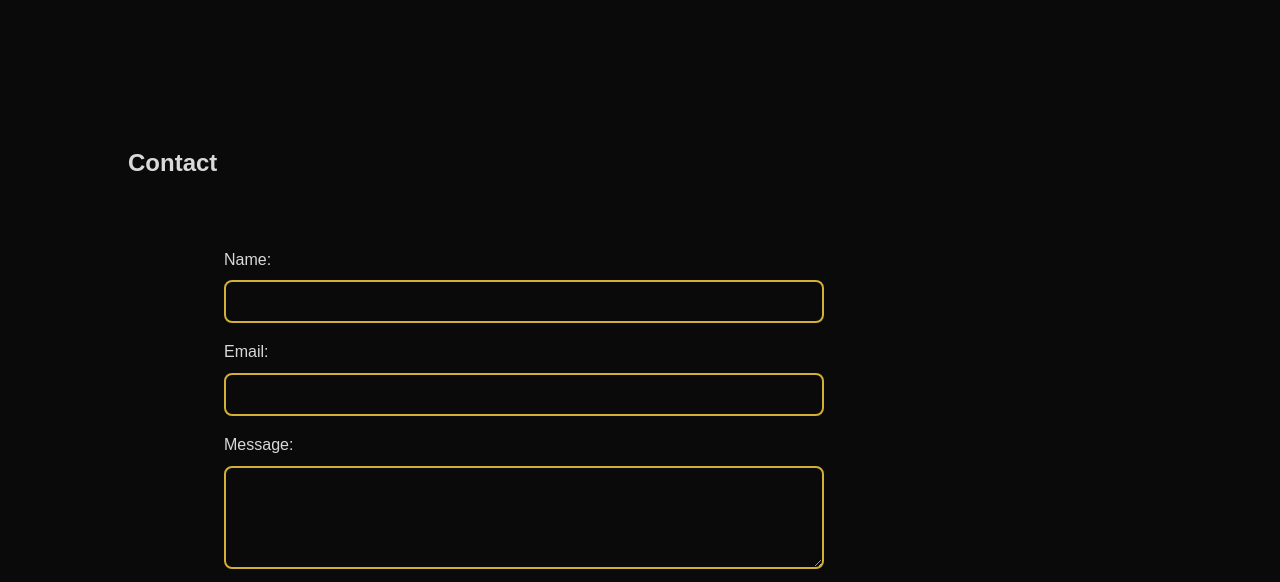
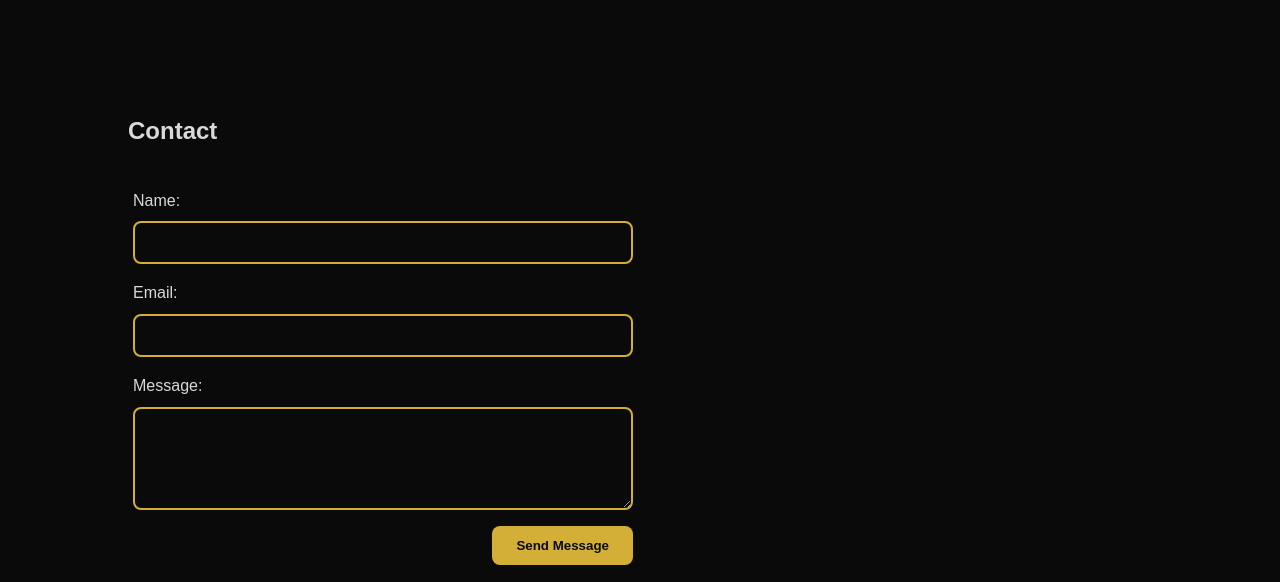
Before and after one commit to nicurrego/portfolio-site, a plain HTML site: page index.html in a window 1280 px wide. Shown: the part 1752-2334 px from the top of the page. Drawn offline with Linux system fonts and the light colour scheme.

Commit message:
fix: layout

```diff
--- a/css/style.css
+++ b/css/style.css
@@ -239,7 +239,6 @@ body {
 
 /* About box: start collapsed, animate height */
 .about-section .section-box {
-  padding:        2rem;
   border:         4px solid var(--gold);
   background:     rgba(10,10,10,0.8);
   height:         auto;
@@ -310,13 +309,19 @@ body {
 /* 8) Contact Section                                                       */
 /* ───────────────────────────────────────────────────────────────────────── */
 .contact-section {
-  padding:        4rem 4rem;
+  padding:        2rem 4rem;
+}
+.contact-section .section-box {
+  margin-left: 0px;
+  padding: 5px 5px;
+  height:         auto;
+  border-radius: 0px;
 }
 
 .contact-form {
   display:        grid;
   gap:            1rem;
-  max-width:      600px;
+  max-width:      500px;
 }
 
 .contact-form label {
@@ -355,6 +360,7 @@ body {
 /* ───────────────────────────────────────────────────────────────────────── */
 .social-links {
     display: flex;
+    align-items: center;
     gap: 3.5rem;
     margin: 2rem;
 }
@@ -420,12 +426,16 @@ body {
 }
 
 #sora-layer {
+  /* width: 2191px;
+  height: 720px ; */
   z-index: 1;
 }
 
 #tairona-layer {
   z-index: 2;
-  top: 300px; /* Match the test implementation */
+  top: 70vh; /* Match the test implementation */
+  left: 140px;
+  height: 145vh;
 }
 
 #tairona-layer img {
@@ -454,8 +464,7 @@ body {
   margin: 2rem 0;
 }
 
-.about-section .section-box,
-.contact-section .section-box {
+.about-section .section-box {
   border-radius: 1rem;
   padding: 2rem;
 }
```
